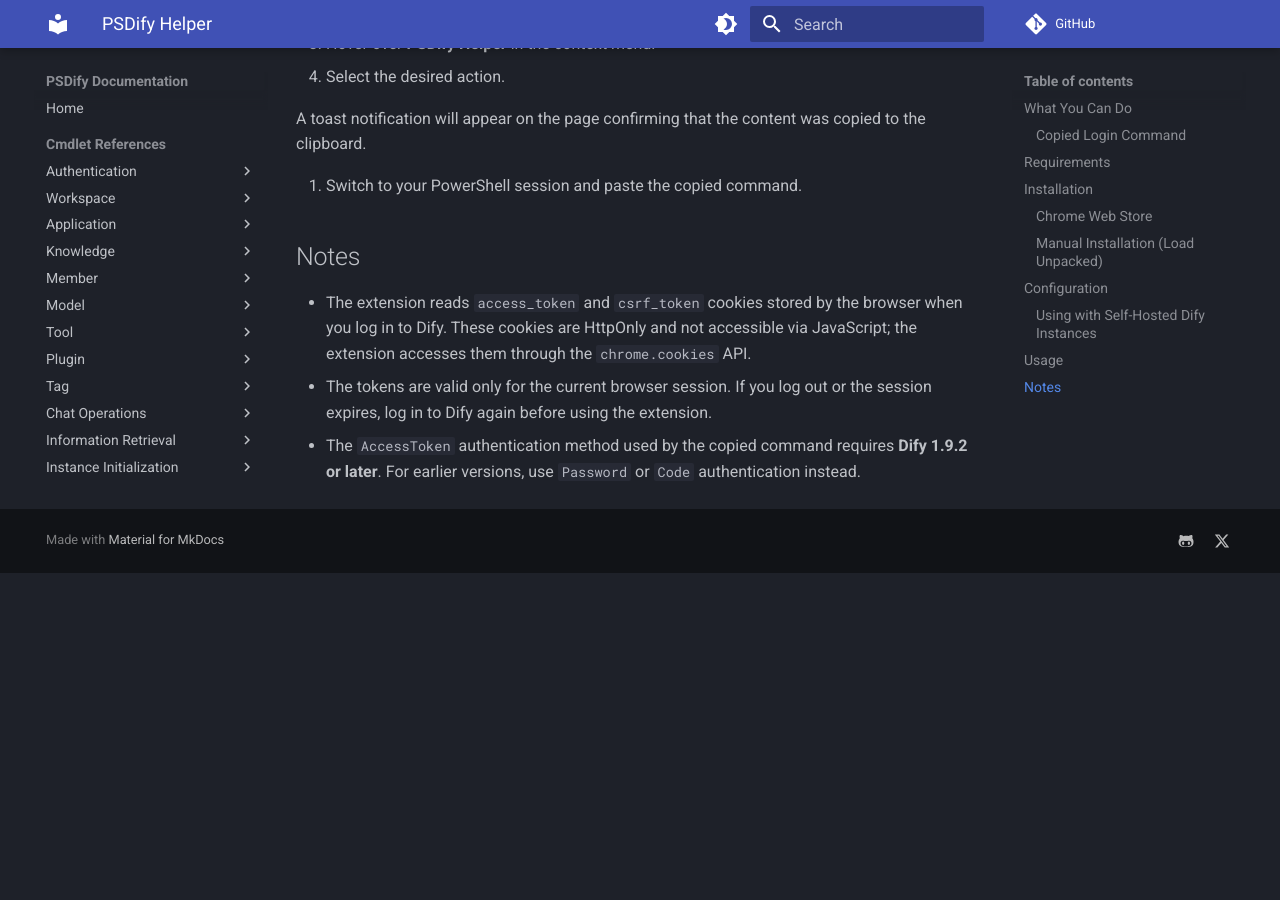
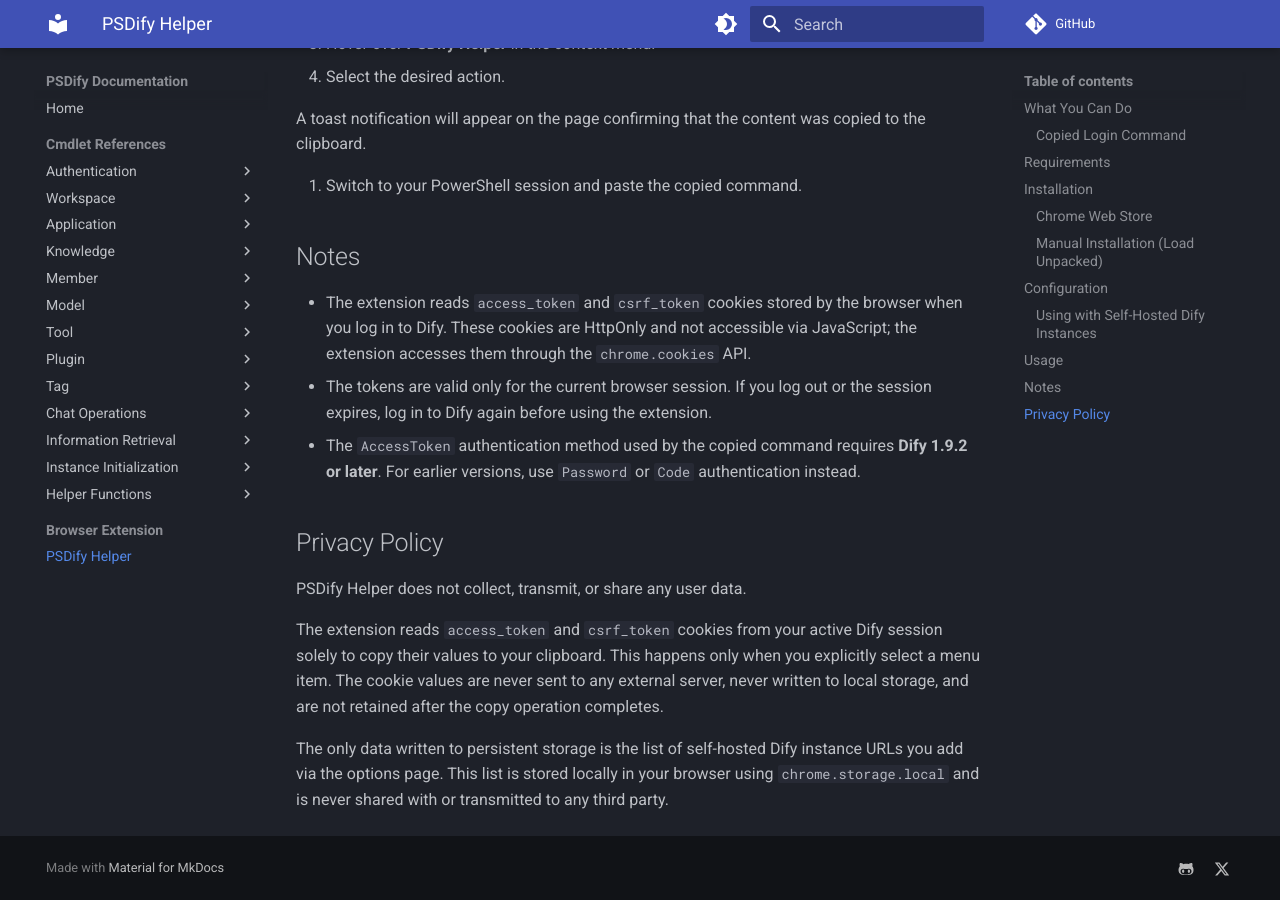
Before and after one commit to kurokobo/psdify, an MkDocs documentation site: the page built from Docs/docs/extension/helper.md, in a window 1280 px wide and 900 px high, scrolled down 2903 px. Built offline with MkDocs 1.6.1 and Material for MkDocs 9.7.7, drawn with Linux system fonts in a browser that asks for light colours; comment, search, counter and statistics services are not loaded; before the commit the page ends 3476 px from its top, so only the background shows below that.

Commit message:
docs: update privacy policy (#50)
* docs: add docs for extension

* fix: add import command

* fix: shorter description

* docs: update privacy policy

```diff
--- a/Docs/docs/extension/helper.md
+++ b/Docs/docs/extension/helper.md
@@ -103,3 +103,11 @@
 - The extension reads `access_token` and `csrf_token` cookies stored by the browser when you log in to Dify. These cookies are HttpOnly and not accessible via JavaScript; the extension accesses them through the `chrome.cookies` API.
 - The tokens are valid only for the current browser session. If you log out or the session expires, log in to Dify again before using the extension.
 - The `AccessToken` authentication method used by the copied command requires **Dify 1.9.2 or later**. For earlier versions, use `Password` or `Code` authentication instead.
+
+## Privacy Policy
+
+PSDify Helper does not collect, transmit, or share any user data.
+
+The extension reads `access_token` and `csrf_token` cookies from your active Dify session solely to copy their values to your clipboard. This happens only when you explicitly select a menu item. The cookie values are never sent to any external server, never written to local storage, and are not retained after the copy operation completes.
+
+The only data written to persistent storage is the list of self-hosted Dify instance URLs you add via the options page. This list is stored locally in your browser using `chrome.storage.local` and is never shared with or transmitted to any third party.
```
Also changed, not shown: README.md, 1 other file.
